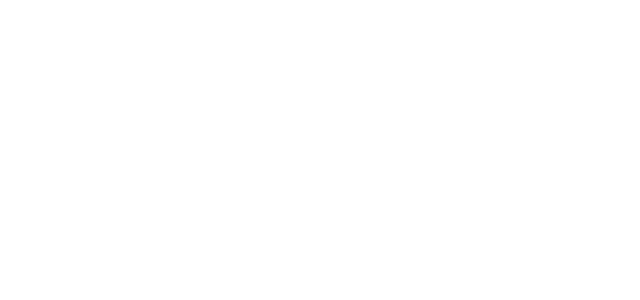
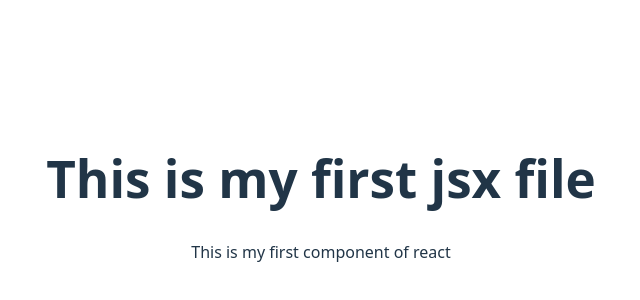
Before and after one commit to shiv9413/react-training, a React (Vite) app: page / in a window 1280 px wide. Shown: the part 202-502 px from the top of the page, without its empty margins (319-959 px from the left). Built offline with nearby package versions, Linux system fonts and the light colour scheme.

Commit message:
First Component created

```diff
--- a/src/App.jsx
+++ b/src/App.jsx
@@ -2,11 +2,12 @@
 import reactLogo from './assets/react.svg'
 import viteLogo from '/vite.svg'
 import './App.css'
+import First from './components/19-05-2025/First';
 
 function App() {
   return (
     <div>
-
+      <First />
     </div>
     );
 }
--- /dev/null
+++ b/src/components/19-05-2025/First.jsx
@@ -0,0 +1,12 @@
+import React from 'react';
+
+function First(){
+	return (
+		<div>
+			<h1>This is my first jsx file</h1>
+			<p>This is my first component of react</p>
+		</div>
+		);
+}
+
+export default First;
```
